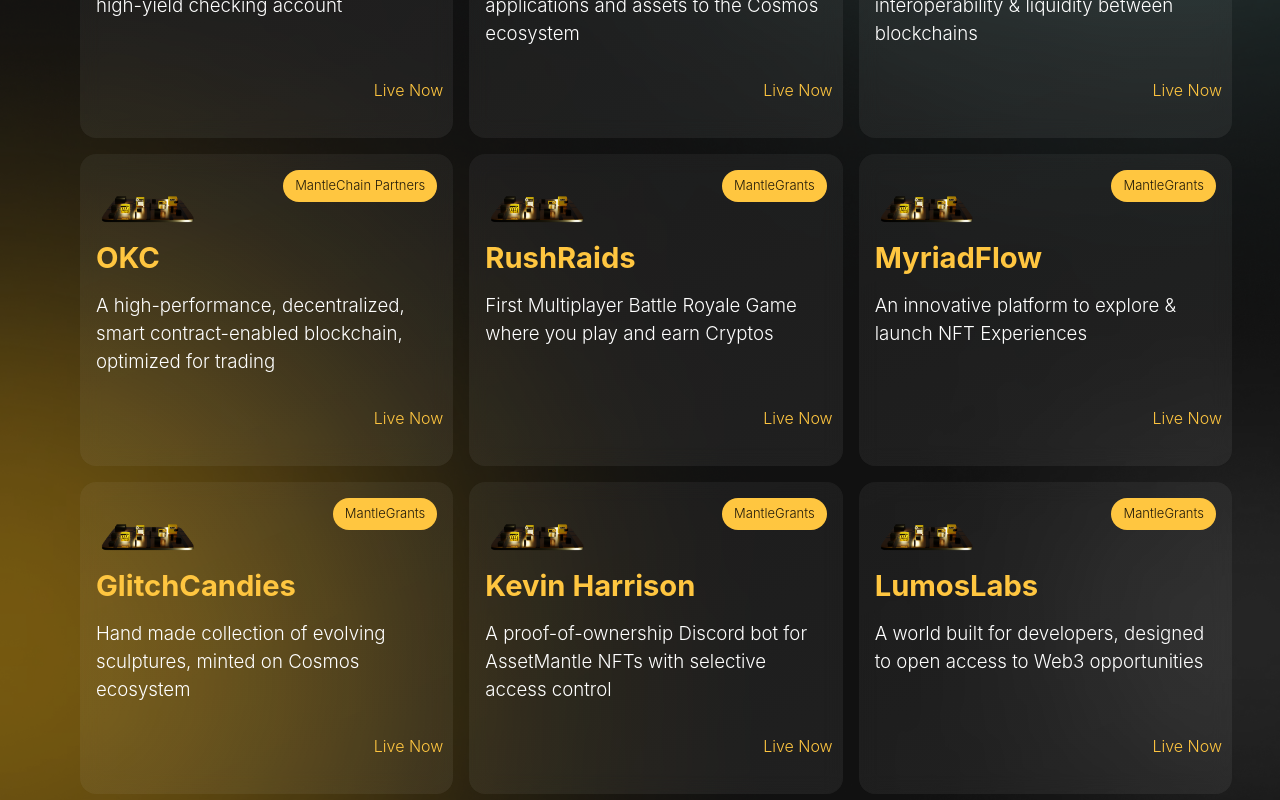
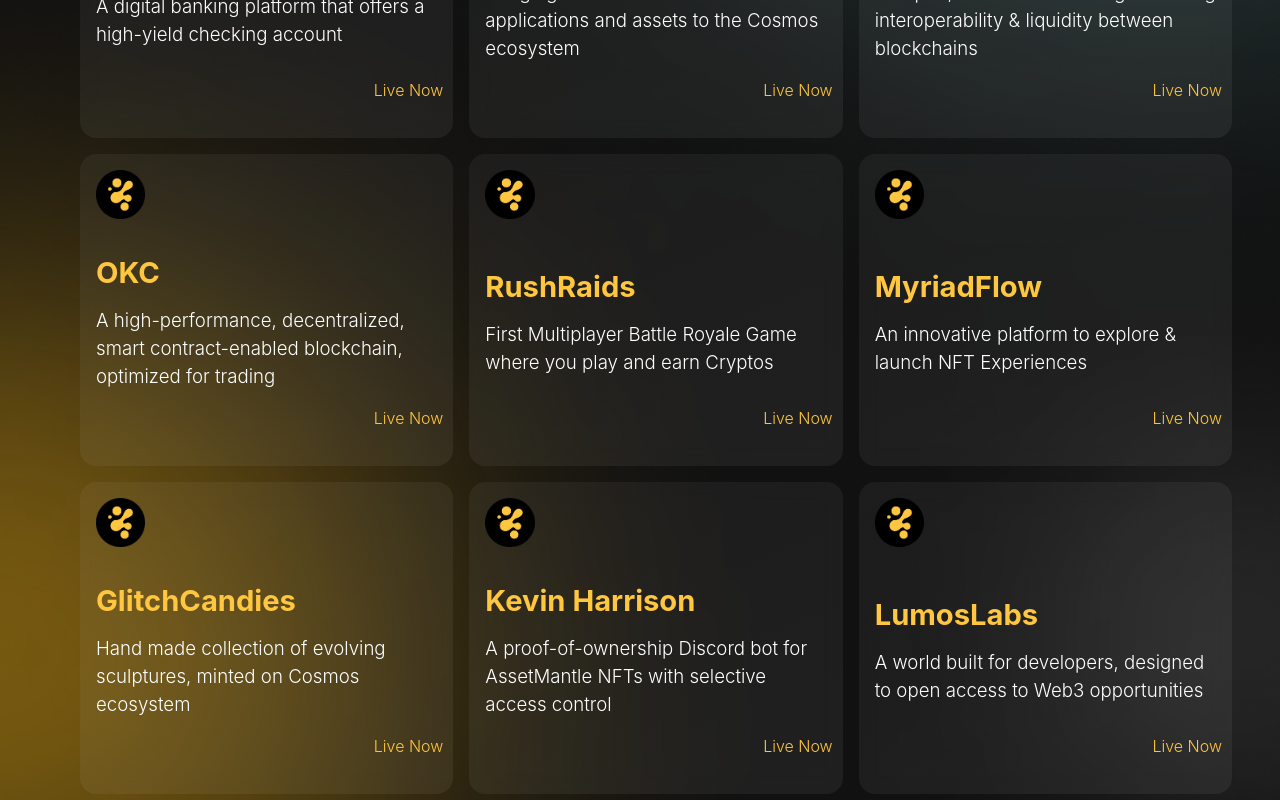
Before and after one commit to AssetMantle/website, a Next.js app: page /ecosystems in a window 1280 px wide. Shown: the part 1720-2520 px from the top of the page. Built offline with nearby package versions, Linux system fonts and the light colour scheme.

Commit message:
changing card layout

```diff
--- a/views/EcosystemsLowerSection.js
+++ b/views/EcosystemsLowerSection.js
@@ -14,7 +14,12 @@ import {
   InputLabel,
   FormControl,
   InputAdornment,
+  CardHeader,
+  Avatar,
+  IconButton,
 } from "@mui/material";
+import MoreVertIcon from "@mui/icons-material/MoreVert";
+
 import ArrowForwardOutlinedIcon from "@mui/icons-material/ArrowForwardOutlined";
 import { React, useState } from "react";
 import Section from "../components/Section";
@@ -95,12 +100,7 @@ const configData = [
   },
   {
     name: "MyriadFlow",
-    filters: [
-      "MantleGrants",
-      "Ecosystem Projects",
-      "interNFT",
-      "AssetMantle Ecosystem",
-    ],
+    filters: ["MantleGrants", "Ecosystem Projects", "interNFT", "MantleLabs"],
     description: "An innovative platform to explore & launch NFT Experiences",
   },
   {
@@ -230,102 +230,102 @@ const configData = [
   },
   {
     name: "PolkaDot",
-    filters: ["interNFT", "AssetMantle Ecosystem"],
+    filters: ["interNFT", "AssetMantle"],
     description: "description",
   },
   {
     name: "Memora",
-    filters: ["interNFT", "AssetMantle Ecosystem"],
+    filters: ["interNFT", "AssetMantle"],
     description:
       "A Fintech Ecosystem that allows all actors of the arts world to monetize the assets",
   },
   {
     name: "IXO",
-    filters: ["interNFT", "AssetMantle Ecosystem"],
+    filters: ["interNFT", "AssetMantle"],
     description:
       "An Internet-of-Impact for sustainable social, environmental and economic development",
   },
   {
     name: "HyperSign",
-    filters: ["interNFT", "AssetMantle Ecosystem"],
+    filters: ["interNFT", "AssetMantle"],
     description:
       "An Identity and access management solution to authenticate employees and customers",
   },
   {
     name: "interChain Foundation",
-    filters: ["interNFT", "AssetMantle Ecosystem"],
+    filters: ["interNFT", "AssetMantle"],
     description:
       "Stewards of interchain, funding the creation of interoperable decentralized ecosystem",
   },
   {
     name: "IRIS",
-    filters: ["interNFT", "AssetMantle Ecosystem"],
+    filters: ["interNFT", "AssetMantle"],
     description:
       "A Cosmos zone enabling cross-chain interoperability through a unified service model",
   },
   {
     name: "AkashNetwork",
-    filters: ["interNFT", "AssetMantle Ecosystem"],
+    filters: ["interNFT", "AssetMantle"],
     description:
       "A decentralized cloud for DApps, nodes, and other blockchain network components",
   },
   {
     name: "Membership NFTs",
-    filters: ["MantleCreatives", "AssetMantle Ecosystem"],
+    filters: ["MantleCreatives", "AssetMantle"],
     description:
       "An access to unlock a variety of exclusive utilities and rewards from the MantleEcosystem ",
   },
   {
     name: "Mantlers",
-    filters: ["MantleCreatives", "AssetMantle Ecosystem"],
+    filters: ["MantleCreatives", "AssetMantle"],
     description: "description",
   },
   {
     name: "MantlePlace",
-    filters: ["Products", "AssetMantle Ecosystem"],
+    filters: ["Products", "AssetMantle"],
     description:
       "A decentralized, no-code NFT marketplace bringing trading features to creators with an easy to use interface",
   },
   {
     name: "MantleBuilder",
-    filters: ["Products", "AssetMantle Ecosystem"],
+    filters: ["Products", "AssetMantle"],
     description:
-      "A no-code, customizable NFT marketplace builder helping creators build their own custom-branded NFT storefronts",
+      "No-code, customizable NFT marketplace builder helping creators build their own custom-branded NFT storefronts",
   },
   {
     name: "MantleWallet",
-    filters: ["Products", "Integrations", "AssetMantle Ecosystem"],
+    filters: ["Products", "Integrations", "AssetMantle"],
     description: "A non-custodial blockchain wallet for AssetMantle chain",
   },
   {
     name: "Mantle-1(AssetMantle Chain)",
-    filters: ["Products", "AssetMantle Ecosystem"],
+    filters: ["Products", "AssetMantle"],
     description: "Layer 1 interoperable chain",
   },
   {
     name: "$MNTL(AssetMantle Token)",
-    filters: ["Products", "AssetMantle Ecosystem"],
+    filters: ["Products", "AssetMantle"],
     description: "A governance and staking token that secures the MantleChain",
   },
   {
     name: "Modules",
-    filters: ["Products", "AssetMantle Ecosystem"],
+    filters: ["Products", "AssetMantle"],
     description: "description",
   },
   {
     name: "AsGuard(AssetMantle Validator)",
-    filters: ["Products", "AssetMantle Ecosystem"],
+    filters: ["Products", "AssetMantle"],
     description: "Guarding your staked assets",
   },
   {
     name: "interNFT",
-    filters: ["Community Initiatives", "AssetMantle Ecosystem"],
+    filters: ["Community Initiatives", "AssetMantle"],
     description:
       "A community-led initiative to develop Interchain standards for Non-fungible Tokens ",
   },
   {
     name: "Artist4Web3",
-    filters: ["Community Initiatives", "AssetMantle Ecosystem"],
+    filters: ["Community Initiatives", "AssetMantle"],
     description:
       "A community initiative to increase the awareness and knowledge about NFTs and help onboard artists to Web3",
   },
@@ -483,9 +483,7 @@ export default function EcosystemsPageLowerSection() {
             <Grid item>
               <Select value={projects} onChange={handleDropdownChange}>
                 <MenuItem value="All Projects">All Projects</MenuItem>
-                <MenuItem value="AssetMantle Ecosystem">
-                  AssetMantle Ecosystem
-                </MenuItem>
+                <MenuItem value="AssetMantle">AssetMantle</MenuItem>
                 <MenuItem value="MantleLabs">MantleLabs</MenuItem>
               </Select>
             </Grid>
@@ -503,12 +501,14 @@ export default function EcosystemsPageLowerSection() {
           >
             {filters.map(
               (type, index) =>
-                type !== "AssetMantle Ecosystem" &&
+                type !== "AssetMantle" &&
                 type !== "MantleLabs" && (
                   <Grid key={index} item>
                     <Chip
                       sx={{ px: 2 }}
-                      color={activeFilters.includes(type) ? "info" : "primary"}
+                      color={
+                        activeFilters.includes(type) ? "warning" : "primary"
+                      }
                       onClick={() => {
                         if (activeFilters.includes(type)) {
                           return setActiveFilters(
@@ -551,18 +551,29 @@ export default function EcosystemsPageLowerSection() {
                       justifyContent: "space-between",
                     }}
                   >
+                    <CardHeader
+                      avatar={
+                        <img
+                          width="5%"
+                          src={
+                            ele.filters[ele.filters.length - 1] == "AssetMantle"
+                              ? "/images/ecosystemLowerSection/AM_Logo.png"
+                              : "/images/ecosystemLowerSection/ML-Logo.png"
+                          }
+                          alt=""
+                        />
+                      }
+                      action={
+                        <IconButton aria-label="settings">
+                          <MoreVertIcon />
+                        </IconButton>
+                      }
+                    />
                     <CardContent>
                       <Stack justifyContent="space-between" spacing={2}>
-                        <Stack direction="row" justifyContent="space-between">
-                          <img
-                            width="30%"
-                            src="/images/hero/mantlePlace.png"
-                            alt=""
-                          />
-                          <Chip color="primary" label={ele.filters["0"]} />
-                        </Stack>
                         <Typography variant="h4" color="primary.main">
                           {ele.name}
+                          {console.log(ele.filters[ele.filters.length - 1])}
                         </Typography>
                         <Typography variant="body2">
                           {ele.description}
```
Also changed, not shown: public/images/ecosystemLowerSection/AM_Logo.png (added), public/images/ecosystemLowerSection/ML-Logo.png (added).
